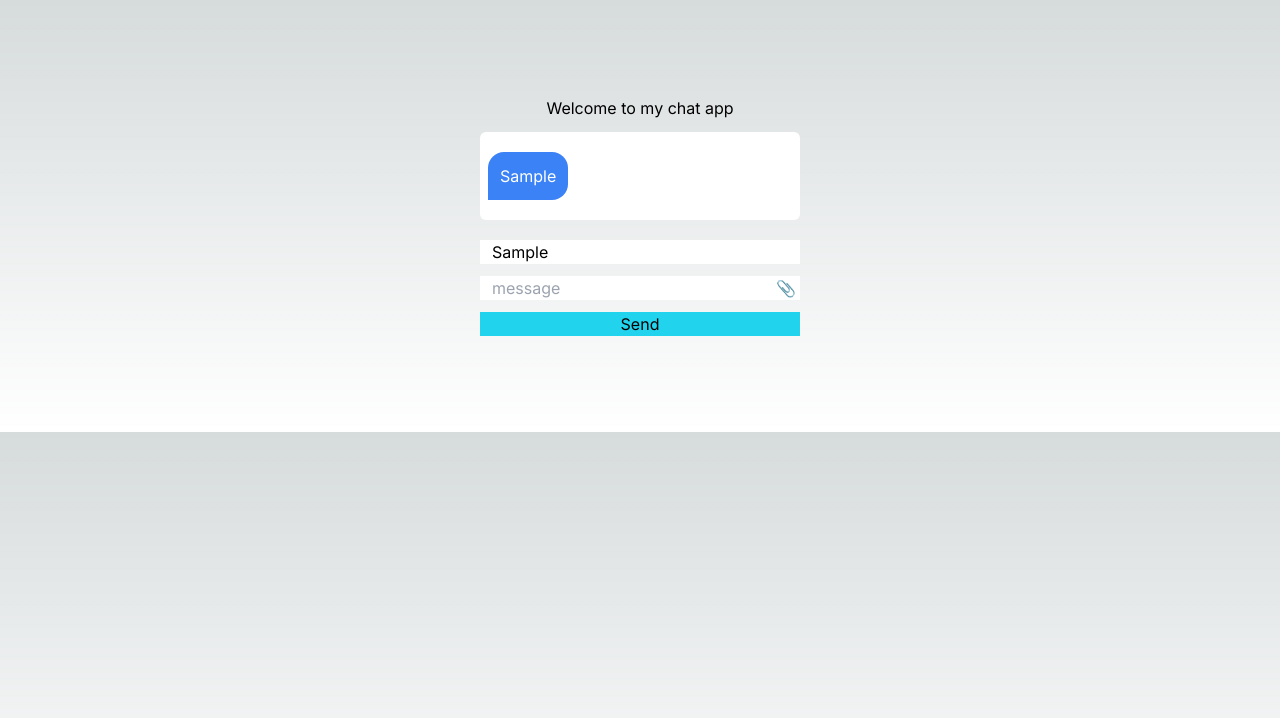
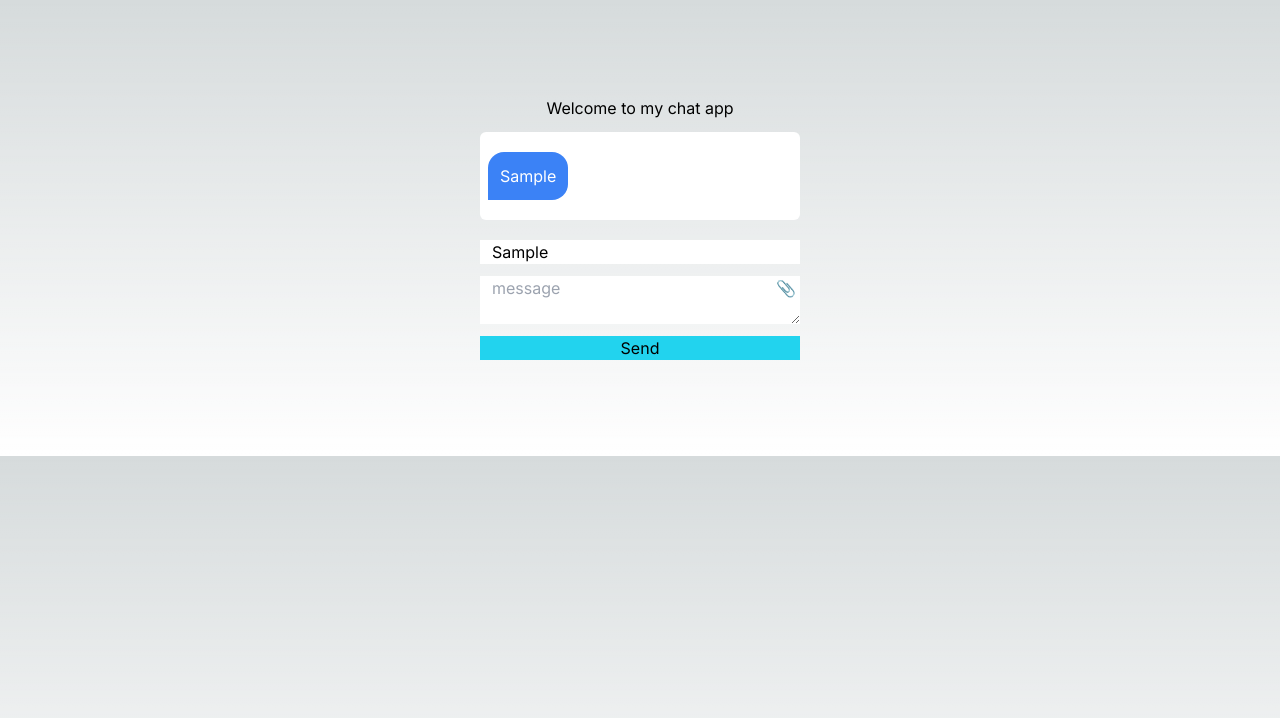
Before and after one commit to hln33/chatapp, a Next.js app in the folder chatapp/: page / in a window 1280 px wide. Both pictures are taken after typing "Sample", "Sample" into the empty fields and a click on the button "Send". Shown: the top 718 px of the page. Built offline with nearby package versions, Linux system fonts and the light colour scheme; no server answers.

Commit message:
handle new lines and refactor

```diff
--- a/chatapp/src/app/_chatbox/chatbox.tsx
+++ b/chatapp/src/app/_chatbox/chatbox.tsx
@@ -24,6 +24,7 @@ export default function ChatBox() {
         text: draftMessage,
         image_url: imageURL ?? '',
       };
+      console.log(message);
       sendMessage(message);
 
       setDraftMessage('');
@@ -32,7 +33,7 @@ export default function ChatBox() {
   };
 
   const handleTextInputChange = (
-    e: ChangeEvent<HTMLInputElement>,
+    e: ChangeEvent<HTMLInputElement | HTMLTextAreaElement>,
     setState: Dispatch<string>
   ) => {
     setState(e.target.value);
@@ -65,10 +66,9 @@ export default function ChatBox() {
         />
 
         <div className="flex flex-col relative">
-          <input
+          <textarea
             required
-            className="flex-1 text-black px-3 z-0"
-            type="text"
+            className="flex-1 text-black px-3 z-0 break-words"
             placeholder="message"
             value={draftMessage}
             onChange={(e) => handleTextInputChange(e, setDraftMessage)}
--- a/chatapp/src/app/_chatbox/messageBubble.tsx
+++ b/chatapp/src/app/_chatbox/messageBubble.tsx
@@ -16,16 +16,21 @@ export default function MessageBubble({ message }: Props) {
     ? 'rounded-r-2xl rounded-tl-2xl'
     : 'rounded-l-2xl rounded-tr-2xl';
 
+  const userName = !message.fromCurrentUser && (
+    <p className={`pr-2 ${textAlignment} text-slate-400`}>{message.username}</p>
+  );
+  const text = message.text.split('\n').map((line, index) => (
+    <p className={textAlignment} key={index}>
+      {line}
+    </p>
+  ));
+
   return (
     <div className={`flex ${alignment}`}>
       <div className="">
-        {!message.fromCurrentUser && (
-          <p className={`pr-2 ${textAlignment} text-slate-400`}>
-            {message.username}
-          </p>
-        )}
+        {userName}
         <div className={`p-3 max-w-xs ${color} ${roundedCorners}`}>
-          <p className={textAlignment}>{message.text}</p>
+          {text}
           {message.image_url && (
             <Image
               src={`${SERVER_URL}/${message.image_url}`}
```
